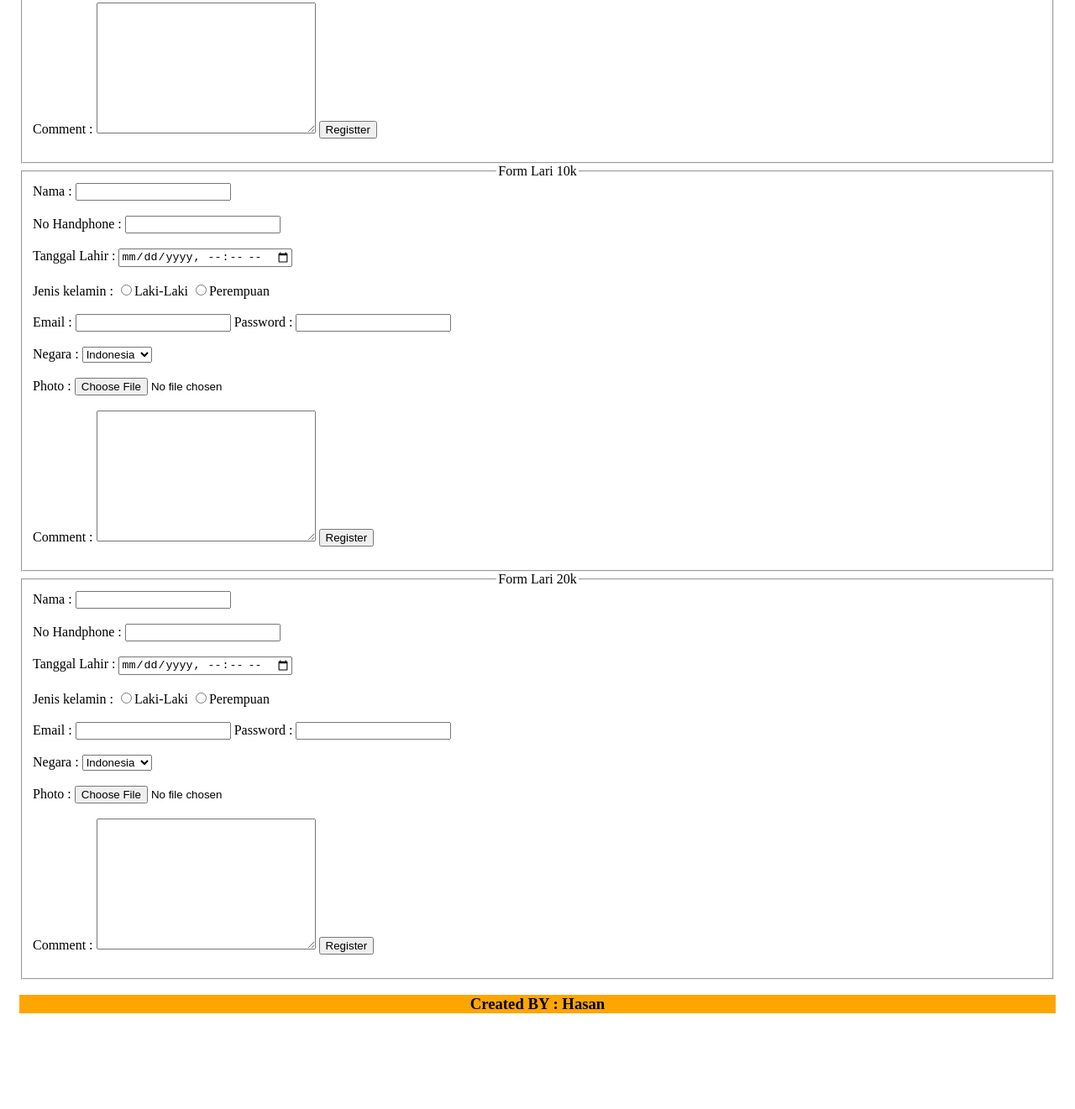
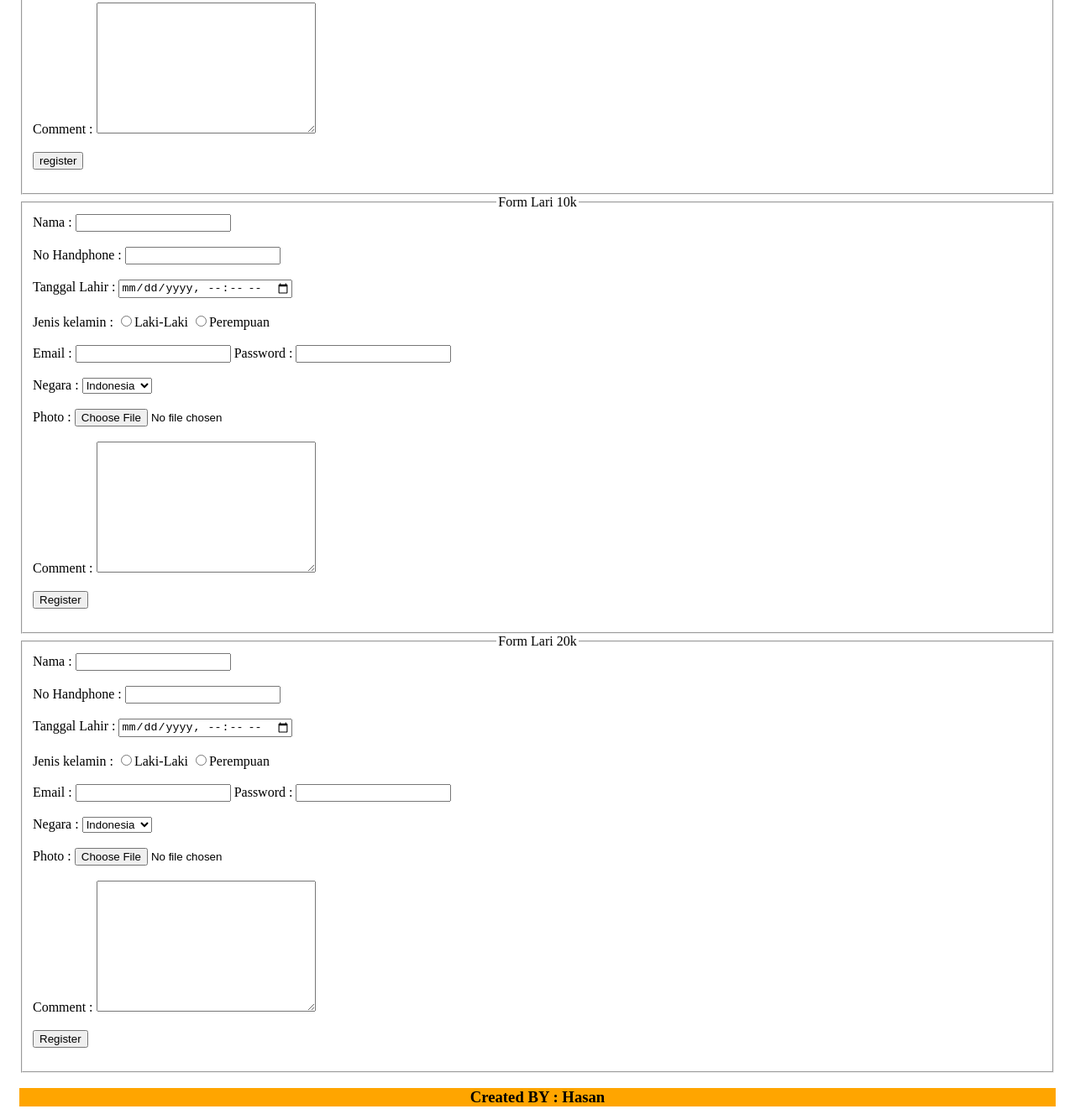
Before and after one commit to hsanbsri/Form_lari, a plain HTML site: page index.html in a window 1280 px wide. Shown: the part 743-2064 px from the top of the page at 84% size. Before the commit the page ends 1992 px from the top, so only its background shows below. Drawn offline with Linux system fonts and the light colour scheme.

Commit message:
Update Form

```diff
--- a/index.html
+++ b/index.html
@@ -47,8 +47,8 @@
                     <input type="file">
                 </label><br><br>
                 <label for="post">
-                    Comment : <textarea name="coment" id="" cols="30" rows="10"></textarea>
-                    <button>Registter</button><br><br>
+                    Comment : <textarea name="coment" id="" cols="30" rows="10"></textarea><br><br>
+                    <button href="#">register</button><br><br>
                 </label>
         </fieldset>
         <fieldset>
@@ -83,8 +83,8 @@
                 <input type="file">
             </label><br><br>
             <label for="post">
-                Comment : <textarea name="coment" id="" cols="30" rows="10"></textarea>
-                <button>Register</button><br><br>
+                Comment : <textarea name="coment" id="" cols="30" rows="10"></textarea><br><br>
+                <button href="#">Register</button><br><br>
             </label>
         </fieldset>
         <fieldset>
@@ -119,8 +119,8 @@
                 <input type="file">
             </label><br><br>
             <label for="post">
-                Comment : <textarea name="coment" id="" cols="30" rows="10"></textarea>
-                <button>Register</button><br><br>
+                Comment : <textarea name="coment" id="" cols="30" rows="10"></textarea><br><br>
+                <a href="#"><button>Register</button></a><br><br>
             </label>
         </fieldset>
     </form>
```
